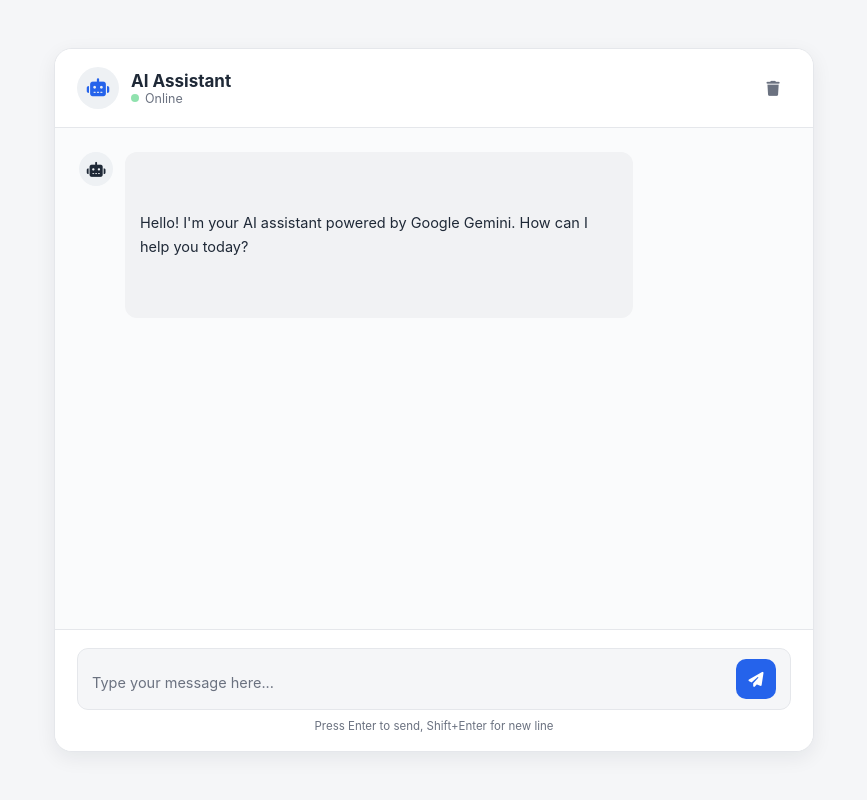
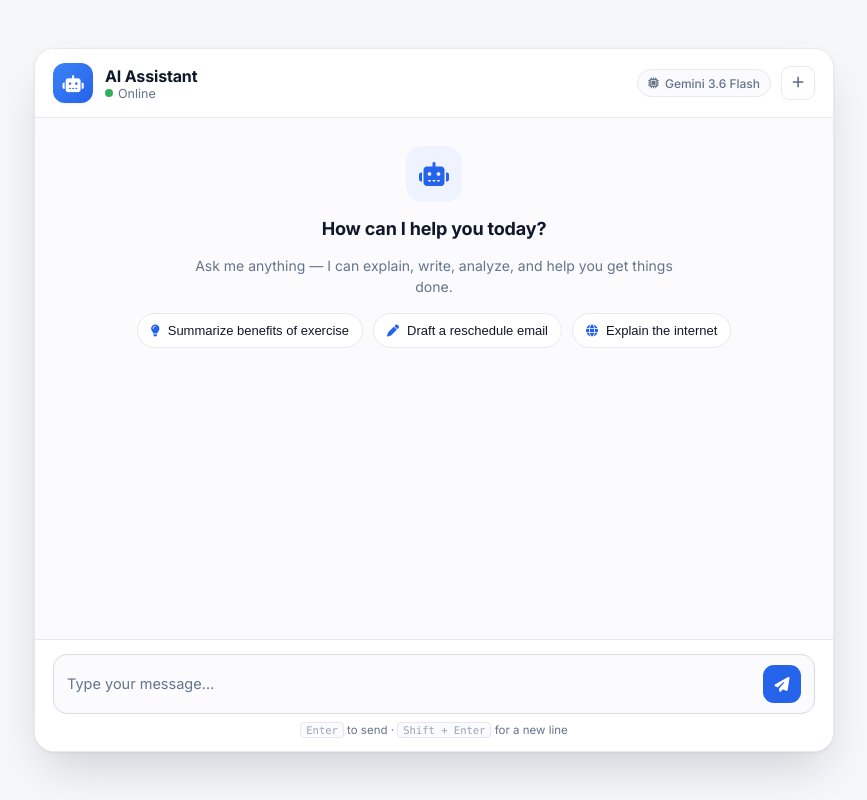
Before and after one commit to navyachowdary9908-create/Navya, a website: page public/index.html in a window 1280 px wide. Shown: the whole page, without its empty margins (206-1073 px from the left). Drawn offline with Linux system fonts and the light colour scheme.

Commit message:
Redesign frontend: professional, modern AI chat interface

```diff
--- a/public/index.html
+++ b/public/index.html
@@ -3,66 +3,76 @@
 <head>
     <meta charset="UTF-8">
     <meta name="viewport" content="width=device-width, initial-scale=1.0">
-    <title>AI Chatbot</title>
+    <title>AI Assistant</title>
+    <meta name="description" content="A clean, professional AI chatbot assistant.">
+    <link rel="preconnect" href="https://fonts.googleapis.com">
+    <link rel="preconnect" href="https://fonts.gstatic.com" crossorigin>
+    <link href="https://fonts.googleapis.com/css2?family=Inter:wght@400;500;600;700&display=swap" rel="stylesheet">
+    <link rel="stylesheet" href="https://cdnjs.cloudflare.com/ajax/libs/font-awesome/6.5.1/css/all.min.css">
     <link rel="stylesheet" href="/style.css">
-    <link rel="stylesheet" href="https://cdnjs.cloudflare.com/ajax/libs/font-awesome/6.5.1/css/all.min.css">
 </head>
 <body>
-    <div class="chat-container">
+    <div class="chat-app">
         <!-- Header -->
         <header class="chat-header">
-            <div class="header-left">
-                <div class="bot-avatar">
-                    <i class="fas fa-robot"></i>
-                </div>
-                <div class="header-info">
-                    <h1>AI Assistant</h1>
+            <div class="brand">
+                <div class="bot-avatar" aria-hidden="true"><i class="fas fa-robot"></i></div>
+                <div class="brand-info">
+                    <h1 class="brand-name">AI Assistant</h1>
                     <span class="status"><span class="status-dot"></span> Online</span>
                 </div>
             </div>
-            <button id="resetBtn" class="reset-btn" title="Clear conversation">
-                <i class="fas fa-trash"></i>
-            </button>
+            <div class="header-actions">
+                <span class="model-badge" title="Current model"><i class="fas fa-microchip"></i> Gemini 3.6 Flash</span>
+                <button id="resetBtn" class="icon-btn" title="Start a new chat" aria-label="Start a new chat">
+                    <i class="fas fa-plus"></i>
+                </button>
+            </div>
         </header>
 
-        <!-- Chat Messages -->
-        <div id="chatMessages" class="chat-messages">
-            <div class="message bot-message">
-                <div class="message-avatar">
-                    <i class="fas fa-robot"></i>
-                </div>
-                <div class="message-content">
-                    <p>Hello! I'm your AI assistant powered by Google Gemini. How can I help you today?</p>
+        <!-- Conversation -->
+        <main id="chatMessages" class="chat-messages" aria-live="polite">
+            <div id="welcome" class="welcome">
+                <div class="welcome-avatar" aria-hidden="true"><i class="fas fa-robot"></i></div>
+                <h2 class="welcome-title">How can I help you today?</h2>
+                <p class="welcome-sub">Ask me anything — I can explain, write, analyze, and help you get things done.</p>
+                <div class="suggestions">
+                    <button class="chip" data-prompt="Summarize the key benefits of regular exercise">
+                        <i class="fas fa-lightbulb"></i> Summarize benefits of exercise
+                    </button>
+                    <button class="chip" data-prompt="Write a professional email to reschedule a meeting">
+                        <i class="fas fa-pen"></i> Draft a reschedule email
+                    </button>
+                    <button class="chip" data-prompt="Explain how the internet works in simple terms">
+                        <i class="fas fa-globe"></i> Explain the internet
+                    </button>
                 </div>
             </div>
-        </div>
+        </main>
 
         <!-- Typing Indicator -->
-        <div id="typingIndicator" class="typing-indicator hidden">
+        <div id="typingIndicator" class="typing-indicator hidden" aria-label="Assistant is typing">
             <div class="message bot-message">
-                <div class="message-avatar">
-                    <i class="fas fa-robot"></i>
-                </div>
-                <div class="message-content">
-                    <div class="typing-dots">
-                        <span></span>
-                        <span></span>
-                        <span></span>
+                <div class="message-avatar"><i class="fas fa-robot"></i></div>
+                <div class="message-body">
+                    <div class="message-content typing">
+                        <div class="typing-dots"><span></span><span></span><span></span></div>
                     </div>
                 </div>
             </div>
         </div>
 
-        <!-- Input Area -->
-        <div class="chat-input-area">
-            <div class="input-wrapper">
-                <textarea id="userInput" placeholder="Type your message here..." rows="1"></textarea>
-                <button id="sendBtn" class="send-btn" title="Send message">
+        <!-- Composer -->
+        <footer class="chat-composer">
+            <div class="composer-box">
+                <textarea id="userInput" rows="1" placeholder="Type your message…"
+                    aria-label="Type your message"></textarea>
+                <button id="sendBtn" class="send-btn" title="Send message (Enter)" aria-label="Send message">
                     <i class="fas fa-paper-plane"></i>
                 </button>
             </div>
-            <p class="input-hint">Press Enter to send, Shift+Enter for new line</p>
-        </div>
+            <p class="composer-hint"><span class="hint-keys">Enter</span> to send &middot; <span class="hint-keys">Shift&nbsp;+&nbsp;Enter</span> for a new line</p>
+        </footer>
     </div>
 
     <script src="/script.js"></script>
--- a/public/style.css
+++ b/public/style.css
@@ -5,122 +5,168 @@
 }
 
 :root {
-    --bg: #f5f6f8;
+    --font: "Inter", -apple-system, BlinkMacSystemFont, "Segoe UI", Roboto, "Helvetica Neue", Arial, sans-serif;
+    --bg: #f6f7f9;
     --panel: #ffffff;
-    --border: #e5e7eb;
+    --surface: #fbfbfd;
+    --border: #e7e9ee;
+    --border-strong: #d7dbe2;
+    --text: #0f172a;
+    --muted: #64748b;
+    --subtle: #94a3b8;
     --accent: #2563eb;
-    --accent-dark: #1d4fd8;
-    --text: #1f2937;
-    --muted: #6b7280;
-    --bot-bubble: #f1f2f4;
-    --surface: #fafbfc;
-    --status: #22c55e;
-    --shadow: 0 6px 20px rgba(15, 23, 42, 0.07);
+    --accent-hover: #1e56d8;
+    --accent-soft: #eef3ff;
+    --bot-chip: #f2f4f8;
+    --success: #16a34a;
+    --shadow-sm: 0 1px 2px rgba(15, 23, 42, 0.06);
+    --shadow-lg: 0 24px 48px -12px rgba(15, 23, 42, 0.18), 0 1px 3px rgba(15, 23, 42, 0.06);
+    --radius: 20px;
+}
+
+html {
+    -webkit-font-smoothing: antialiased;
+    text-rendering: optimizeLegibility;
 }
 
 body {
-    font-family: -apple-system, BlinkMacSystemFont, "Segoe UI", Roboto, "Helvetica Neue", Arial, sans-serif;
+    font-family: var(--font);
     background: var(--bg);
     min-height: 100vh;
     display: flex;
     align-items: center;
     justify-content: center;
-    padding: 24px;
+    padding: 22px;
     color: var(--text);
 }
 
-.chat-container {
+/* App shell */
+.chat-app {
     width: 100%;
-    max-width: 760px;
+    max-width: 800px;
     height: 88vh;
-    max-height: 760px;
+    max-height: 780px;
     background: var(--panel);
     border: 1px solid var(--border);
-    border-radius: 18px;
-    box-shadow: var(--shadow);
+    border-radius: var(--radius);
+    box-shadow: var(--shadow-lg);
     display: flex;
     flex-direction: column;
     overflow: hidden;
 }
 
-/* Header */
+/* ---------- Header ---------- */
 .chat-header {
-    background: var(--panel);
-    padding: 18px 22px;
+    flex: 0 0 auto;
     display: flex;
     align-items: center;
-    justify-content: space-between;
+    gap: 14px;
+    padding: 14px 18px;
+    background: var(--panel);
     border-bottom: 1px solid var(--border);
 }
 
-.header-left {
+.brand {
     display: flex;
     align-items: center;
     gap: 12px;
+    min-width: 0;
 }
 
 .bot-avatar {
-    width: 42px;
-    height: 42px;
-    background: #eef1f4;
-    border-radius: 50%;
+    width: 40px;
+    height: 40px;
+    border-radius: 12px;
+    background: linear-gradient(135deg, #3b82f6, #2563eb);
+    color: #ffffff;
+    font-size: 17px;
     display: flex;
     align-items: center;
     justify-content: center;
-    color: var(--accent);
-    font-size: 18px;
+    box-shadow: var(--shadow-sm);
+    flex-shrink: 0;
 }
 
-.header-info h1 {
-    font-size: 17px;
+.brand-info h1 {
+    font-size: 16px;
     font-weight: 650;
+    letter-spacing: -0.01em;
     color: var(--text);
 }
 
 .status {
     font-size: 12.5px;
+    color: var(--muted);
     display: flex;
     align-items: center;
-    gap: 6px;
-    color: var(--muted);
+    gap: 5px;
 }
 
 .status-dot {
     width: 8px;
     height: 8px;
-    background: var(--status);
+    background: var(--success);
     border-radius: 50%;
     display: inline-block;
-    animation: pulse 2s infinite;
+    animation: pulse 2.4s infinite;
 }
 
 @keyframes pulse {
     0%, 100% { opacity: 1; }
-    50% { opacity: 0.5; }
+    50% { opacity: 0.45; }
 }
 
-.reset-btn {
-    background: transparent;
-    border: none;
-    color: var(--muted);
-    width: 36px;
-    height: 36px;
-    border-radius: 8px;
-    cursor: pointer;
-    font-size: 15px;
-    transition: background 0.2s, color 0.2s;
+.header-actions {
+    display: flex;
+    align-items: center;
+    gap: 10px;
+    margin-left: auto;
 }
 
-.reset-btn:hover {
-    background: #f1f2f4;
+.model-badge {
+    display: inline-flex;
+    align-items: center;
+    gap: 6px;
+    height: 28px;
+    padding: 0 10px;
+    border: 1px solid var(--border);
+    border-radius: 999px;
+    background: var(--surface);
+    color: var(--muted);
+    font-size: 12px;
+    font-weight: 500;
+    white-space: nowrap;
+}
+
+.model-badge i {
+    font-size: 11px;
+}
+
+.icon-btn {
+    width: 34px;
+    height: 34px;
+    border: 1px solid var(--border);
+    background: var(--panel);
+    color: var(--muted);
+    border-radius: 9px;
+    display: flex;
+    align-items: center;
+    justify-content: center;
+    cursor: pointer;
+    transition: background 0.15s, color 0.15s;
+    flex-shrink: 0;
+}
+
+.icon-btn:hover {
+    background: var(--surface);
     color: var(--text);
 }
 
-/* Chat Messages */
+/* ---------- Messages ---------- */
 .chat-messages {
     flex: 1;
     overflow-y: auto;
-    padding: 24px;
+    padding: 22px 20px;
     display: flex;
     flex-direction: column;
     gap: 14px;
@@ -130,66 +176,142 @@ body {
 
 .message {
     display: flex;
-    gap: 12px;
+    gap: 11px;
     max-width: 78%;
     animation: slideIn 0.25s ease;
 }
 
 @keyframes slideIn {
-    from {
-        opacity: 0;
-        transform: translateY(6px);
-    }
-    to {
-        opacity: 1;
-        transform: translateY(0);
-    }
+    from { opacity: 0; transform: translateY(6px); }
+    to { opacity: 1; transform: translateY(0); }
 }
 
 .message-avatar {
-    width: 34px;
-    height: 34px;
+    width: 32px;
+    height: 32px;
     border-radius: 50%;
+    background: var(--bot-chip);
+    color: var(--muted);
+    font-size: 14px;
     display: flex;
     align-items: center;
     justify-content: center;
-    font-size: 15px;
     flex-shrink: 0;
 }
 
-.bot-message .message-avatar {
-    background: #eef1f4;
-}
-
-.user-message .message-avatar {
-    background: var(--accent);
-    color: #ffffff;
+.message-body {
+    display: flex;
+    flex-direction: column;
+    gap: 3px;
 }
 
 .message-content {
-    padding: 11px 15px;
-    border-radius: 12px;
+    padding: 11px 14px;
+    border-radius: 14px;
     font-size: 14.5px;
-    line-height: 1.65;
+    line-height: 1.6;
     white-space: pre-wrap;
     word-wrap: break-word;
 }
 
 .bot-message .message-content {
-    background: var(--bot-bubble);
+    background: var(--bot-chip);
     color: var(--text);
+    box-shadow: var(--shadow-sm);
 }
 
 .user-message {
     align-self: flex-end;
-    flex-direction: row-reverse;
+}
+
+.user-message .message-avatar {
+    display: none;
 }
 
 .user-message .message-content {
     background: var(--accent);
     color: #ffffff;
 }
-/* Typing Indicator */
+
+.message-meta {
+    font-size: 11px;
+    color: var(--subtle);
+    align-self: flex-end;
+}
+
+/* ---------- Welcome / empty state ---------- */
+.welcome {
+    display: flex;
+    flex-direction: column;
+    align-items: center;
+    text-align: center;
+    gap: 16px;
+    padding-top: 6px;
+}
+
+.welcome.hidden {
+    display: none;
+}
+
+.welcome-avatar {
+    width: 56px;
+    height: 56px;
+    border-radius: 16px;
+    background: var(--accent-soft);
+    color: var(--accent);
+    font-size: 24px;
+    display: flex;
+    align-items: center;
+    justify-content: center;
+}
+
+.welcome-title {
+    font-size: 18px;
+    font-weight: 650;
+    letter-spacing: -0.01em;
+    color: var(--text);
+}
+
+.welcome-sub {
+    font-size: 14px;
+    color: var(--muted);
+    max-width: 500px;
+    line-height: 1.5;
+}
+
+.suggestions {
+    display: flex;
+    flex-wrap: wrap;
+    gap: 10px;
+    justify-content: center;
+}
+
+.chip {
+    display: inline-flex;
+    align-items: center;
+    gap: 8px;
+    padding: 9px 13px;
+    border: 1px solid var(--border);
+    border-radius: 999px;
+    background: var(--panel);
+    color: var(--text);
+    font-size: 13px;
+    font-weight: 500;
+    cursor: pointer;
+    transition: border-color 0.15s, background 0.15s, color 0.15s;
+}
+
+.chip i {
+    color: var(--accent);
+    font-size: 12px;
+}
+
+.chip:hover {
+    border-color: var(--accent);
+    background: var(--accent-soft);
+    color: var(--accent);
+}
+/* ---------- Typing indicator ---------- */
 .typing-indicator {
     display: flex;
 }
@@ -198,10 +320,11 @@ body {
     display: none;
 }
 
-.typing-dots {
+.message-content.typing {
     display: flex;
-    gap: 4px;
-    padding: 4px 0;
+    align-items: center;
+    gap: 6px;
+    min-height: 32px;
 }
 
 .typing-dots span {
@@ -221,37 +344,32 @@ body {
 }
 
 @keyframes typing {
-    0%, 60%, 100% {
-        transform: translateY(0);
-        opacity: 0.4;
-    }
-    30% {
-        transform: translateY(-4px);
-        opacity: 1;
-    }
+    0%, 60%, 100% { transform: translateY(0); opacity: 0.4; }
+    30% { transform: translateY(-4px); opacity: 1; }
 }
 
-/* Input Area */
-.chat-input-area {
-    padding: 18px 22px;
+/* ---------- Composer ---------- */
+.chat-composer {
+    flex: 0 0 auto;
+    padding: 14px 18px;
     background: var(--panel);
     border-top: 1px solid var(--border);
 }
 
-.input-wrapper {
+.composer-box {
     display: flex;
     align-items: flex-end;
-    gap: 12px;
-    background: var(--bg);
-    border: 1px solid var(--border);
-    border-radius: 11px;
-    padding: 10px 14px;
-    transition: border-color 0.2s, box-shadow 0.2s;
+    gap: 10px;
+    background: var(--surface);
+    border: 1.5px solid var(--border-strong);
+    border-radius: 14px;
+    padding: 10px 13px;
+    transition: border-color 0.18s, box-shadow 0.18s;
 }
 
-.input-wrapper:focus-within {
+.composer-box:focus-within {
     border-color: var(--accent);
-    box-shadow: 0 0 0 3px rgba(37, 99, 235, 0.12);
+    box-shadow: 0 0 0 4px rgba(37, 99, 235, 0.14);
 }
 
 #userInput {
@@ -260,10 +378,11 @@ body {
     background: transparent;
     resize: none;
     padding: 8px 0;
+    font-family: inherit;
     font-size: 14.5px;
-    font-family: inherit;
+    line-height: 1.5;
     color: var(--text);
-    max-height: 110px;
+    max-height: 120px;
     outline: none;
 }
 
@@ -272,23 +391,23 @@ body {
 }
 
 .send-btn {
+    width: 38px;
+    height: 38px;
+    border: none;
+    border-radius: 11px;
     background: var(--accent);
-    border: none;
     color: #ffffff;
-    width: 40px;
-    height: 40px;
-    border-radius: 10px;
-    cursor: pointer;
-    font-size: 15px;
     display: flex;
     align-items: center;
     justify-content: center;
-    transition: background 0.2s, transform 0.15s;
+    cursor: pointer;
+    font-size: 15px;
+    transition: background 0.15s, transform 0.12s;
     flex-shrink: 0;
 }
 
 .send-btn:hover {
-    background: var(--accent-dark);
+    background: var(--accent-hover);
     transform: translateY(-1px);
 }
 
@@ -297,19 +416,29 @@ body {
 }
 
 .send-btn:disabled {
-    background: #cbd5e1;
+    background: #d7dbe2;
     cursor: not-allowed;
     transform: none;
 }
 
-.input-hint {
+.composer-hint {
     text-align: center;
     font-size: 11.5px;
     color: var(--muted);
     margin-top: 9px;
 }
 
-/* Scrollbar */
+.composer-hint .hint-keys {
+    background: var(--surface);
+    border: 1px solid var(--border);
+    border-radius: 4px;
+    padding: 1px 5px;
+    font-size: 10.5px;
+    color: var(--subtle);
+    font-family: ui-monospace, "SF Mono", Menlo, Consolas, monospace;
+}
+
+/* ---------- Scrollbar ---------- */
 .chat-messages::-webkit-scrollbar {
     width: 6px;
 }
@@ -319,35 +448,51 @@ body {
 }
 
 .chat-messages::-webkit-scrollbar-thumb {
-    background: #d4d8de;
+    background: #d3d8e0;
     border-radius: 3px;
 }
 
 .chat-messages::-webkit-scrollbar-thumb:hover {
-    background: #b9bfc8;
+    background: #b8bfca;
 }
 
-/* Responsive */
+/* ---------- Accessibility ---------- */
+button:focus-visible,
+textarea:focus-visible {
+    outline: 2px solid var(--accent);
+    outline-offset: 2px;
+}
+
+button:focus:not(:focus-visible) {
+    outline: none;
+}
+
+/* ---------- Responsive ---------- */
 @media (max-width: 768px) {
     body {
         padding: 0;
     }
 
-    .chat-container {
+    .chat-app {
         height: 100vh;
         max-height: none;
         border-radius: 0;
         border: none;
+        box-shadow: none;
     }
 
     .message {
         max-width: 90%;
     }
+
+    .model-badge {
+        display: none;
+    }
 }
 
 @media (max-width: 480px) {
     .chat-header {
-        padding: 14px 16px;
+        padding: 12px 14px;
     }
 
     .bot-avatar {
@@ -356,15 +501,15 @@ body {
         font-size: 15px;
     }
 
-    .header-info h1 {
-        font-size: 16px;
+    .brand-name {
+        font-size: 15px;
     }
 
     .chat-messages {
-        padding: 18px;
+        padding: 18px 14px;
     }
 
-    .chat-input-area {
-        padding: 14px 16px;
+    .chat-composer {
+        padding: 12px 14px;
     }
 }
```
Also changed, not shown: src/script.ts (+48 -4 lines), README.md.
